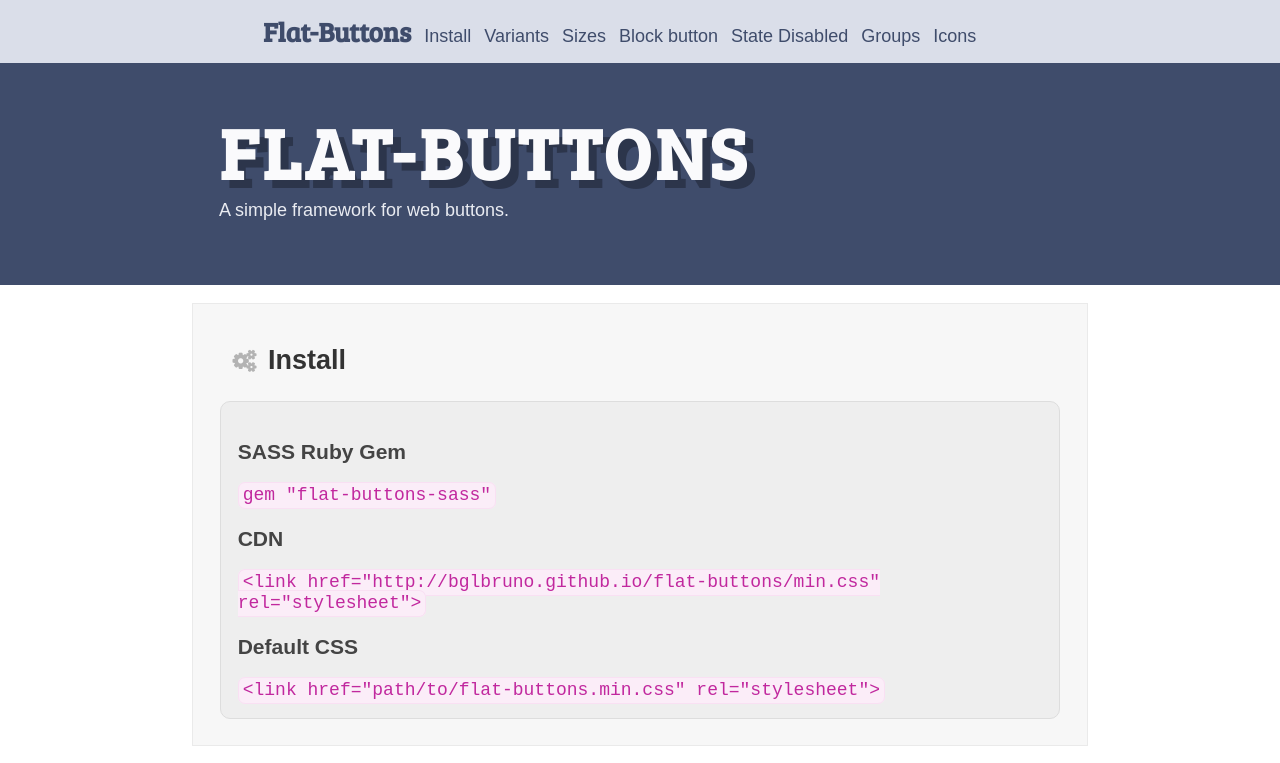
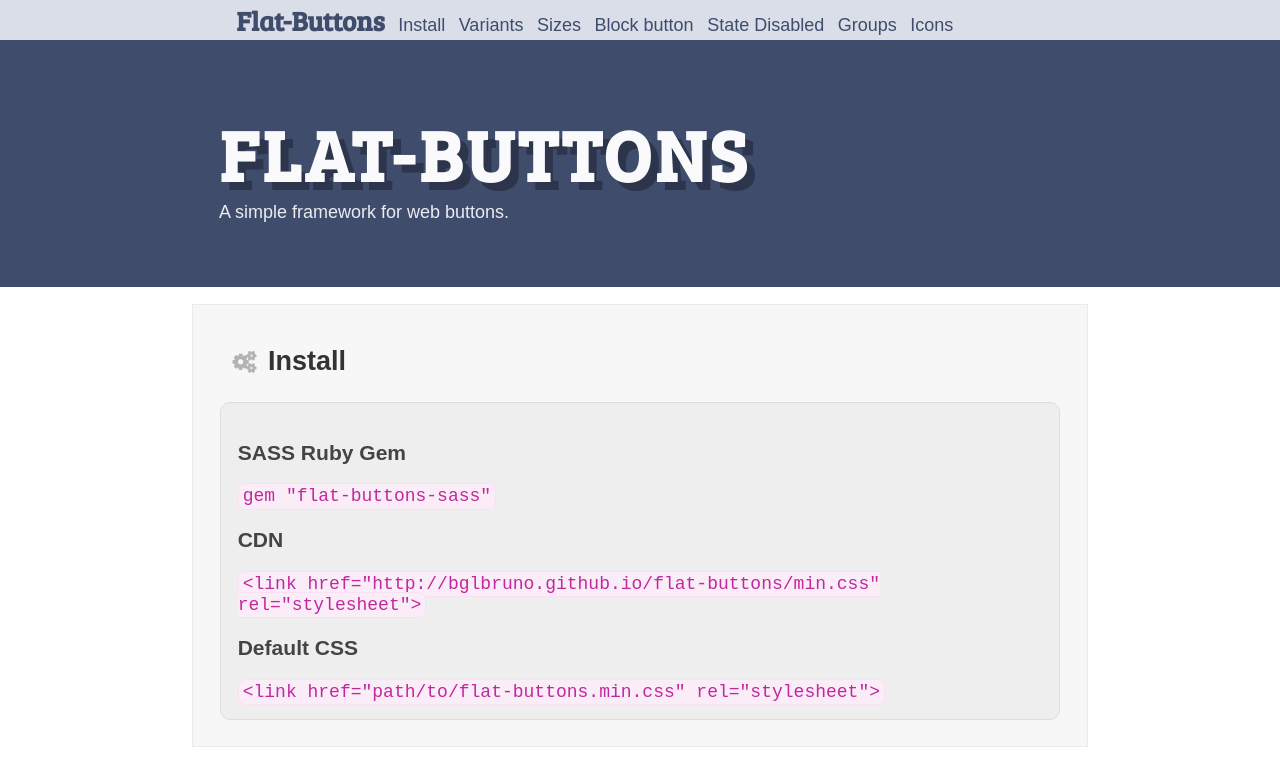
Before and after one commit to bglbruno/flat-buttons, a plain HTML site: page index.html in a window 1280 px wide. Shown: the top 763 px of the page. Drawn offline with Linux system fonts and the light colour scheme.

Commit message:
Alterando menu, retirando propriedade fixed

```diff
--- a/index.html
+++ b/index.html
@@ -39,13 +39,11 @@
 		</div>
 	</header>
 
-
-
  	<div class="container">
 
  		<div class="content">
 
- 			<section class="section" id="variants">
+ 			<section class="section" id="install">
 
  				<header class="header">
 			 		<h2 class="install">Install</h2>
--- a/site.scss
+++ b/site.scss
@@ -40,7 +40,6 @@ a{
     @extend %base-header-footer;
 
     padding: 5% 3%;
-    padding-top: 8%;
     overflow: hidden;
 
     .header-logo h1{
@@ -55,10 +54,8 @@ a{
 
 }
 .menu{
-    position: fixed;
-    width: 100%;
     background-color: lighten($bg-color, 55%);
-    padding: 1% 3%;
+    padding: .1% 0;
     ul{
         margin: 0;
         li{
```
Also changed, not shown: site.min.css.
